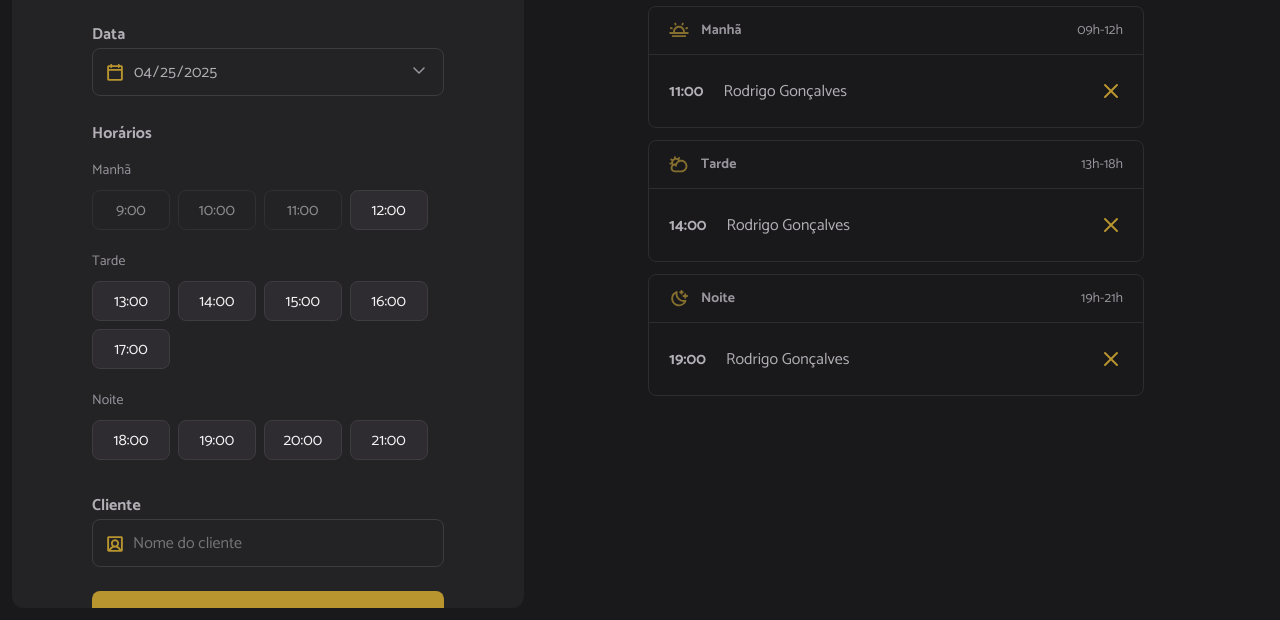
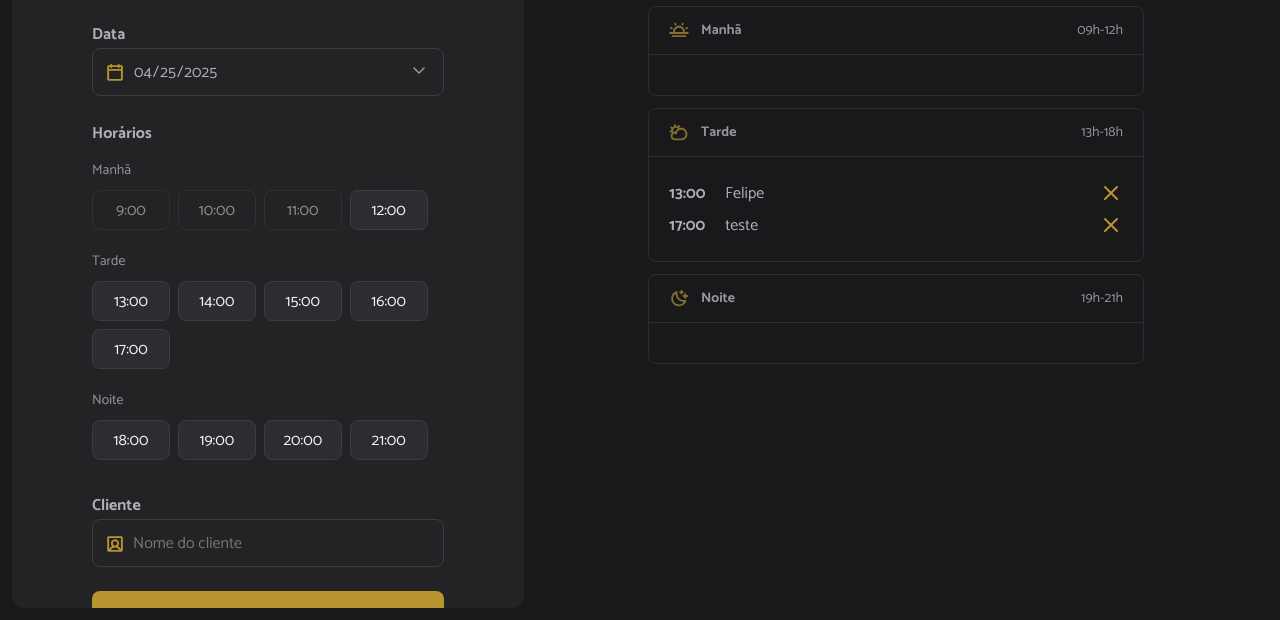
Before and after one commit to FeGonca/hairday-template, a website built with webpack: page index.html in a window 1280 px wide. Shown: the part 180-800 px from the top of the page. Built offline with nearby package versions, Linux system fonts and the light colour scheme; data requests are answered from the project's data file.

Commit message:
Adicionando função para exibir agendamentos por período e organizando a lógica de renderização

```diff
--- a/server.json
+++ b/server.json
@@ -9,6 +9,11 @@
       "id": 1745577919177,
       "name": "Teste",
       "when": "2025-04-26T00:00:00.000Z"
+    },
+    {
+      "id": 1745579177735,
+      "name": "teste",
+      "when": "2025-04-25T17:00:00.000Z"
     }
   ]
 }
--- a/src/modules/schedules/load.js
+++ b/src/modules/schedules/load.js
@@ -1,4 +1,5 @@
 import { scheduleFetchByDay } from "../../services/schedule-fetch-by-day.js";
+import { scheduleShow } from "../schedules/show.js";
 import { hoursLoad } from "../form/hours-load.js"
 
 // Seleciona o input de data.
@@ -13,6 +14,9 @@ export async function schedulesDay() {
     // Buscar na API os agendamentos para carregar do lado direito da tela.
     const dailySchedules = await scheduleFetchByDay({ date })
 
+    // Exibe os agendamentos.
+    scheduleShow({ dailySchedules })
+
     // Rederiza as horas disponíveis.
     hoursLoad({date});
 }
--- /dev/null
+++ b/src/modules/schedules/show.js
@@ -0,0 +1,54 @@
+import dayjs from "dayjs";
+
+// Seleciona as sessõs manhã, tarde e noite.
+const periodMorning = document.getElementById("period-morning");
+const periodAfternoon = document.getElementById("period-afternoon");
+const periodNight = document.getElementById("period-night");
+
+export function scheduleShow({ dailySchedules }) {
+
+    try {
+        // Limpa as listas.
+        periodMorning.innerHTML = "";
+        periodAfternoon.innerHTML = "";
+        periodNight.innerHTML = "";
+
+        // Renderiza os agendamentos por período.
+        dailySchedules.forEach((schedule) => {
+            const item = document.createElement("li");
+            const time = document.createElement("strong");
+            const name = document.createElement("span");
+
+            // Adicionar o id do agendamento.
+            item.setAttribute("data-id", schedule.id);
+
+            time.textContent = dayjs(schedule.when).format("HH:mm");
+            name.textContent = schedule.name;
+
+            // Criar ícone de cancelar o agendamento
+            const cancelIcon = document.createElement("img");
+            cancelIcon.classList.add("cancel-icon");
+            cancelIcon.setAttribute("src", "./src/assets/cancel.svg")
+            cancelIcon.setAttribute("alt", "Cancelar");
+
+            // Adicionar o tempo, nome, ícone no item.
+            item.append(time, name, cancelIcon);
+
+            // Obtém somente a hora
+            const hour = dayjs(schedule.when).hour()
+
+            // Renderiza o agendamento na sessão (manhã, tarde, ou noite)
+            if (hour <=12) {
+                periodMorning.append(item);
+            } else if (hour > 12 && hour <= 18) {
+                periodAfternoon.append(item);
+            } else {
+                periodNight.append(item);
+            }
+
+        });
+    } catch (error) {
+        // alert("Não foi possível exibir os agendamentos")
+        console.log(error);
+    }
+}
```
Also changed, not shown: index.html (+6 -6 lines).
